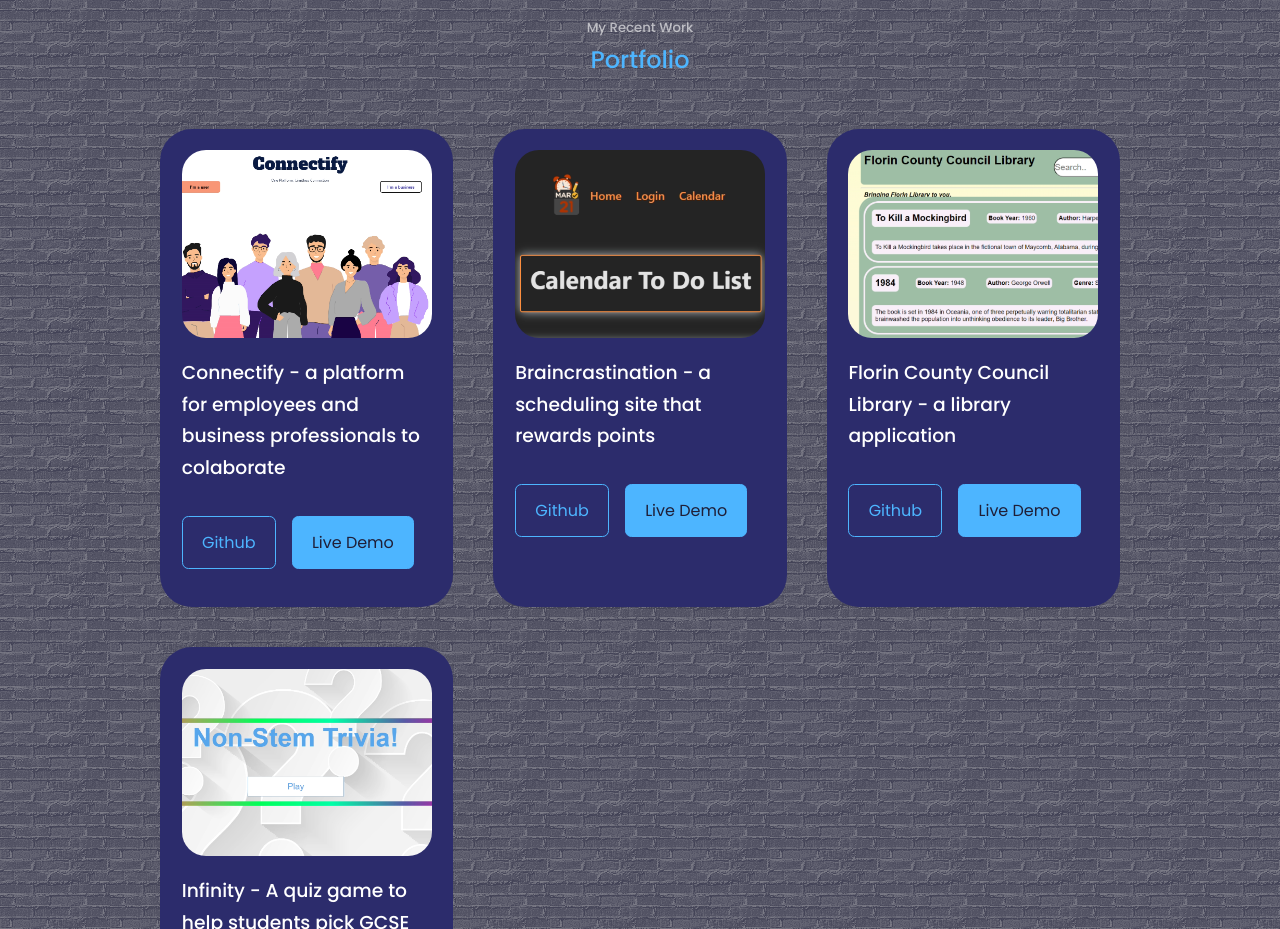
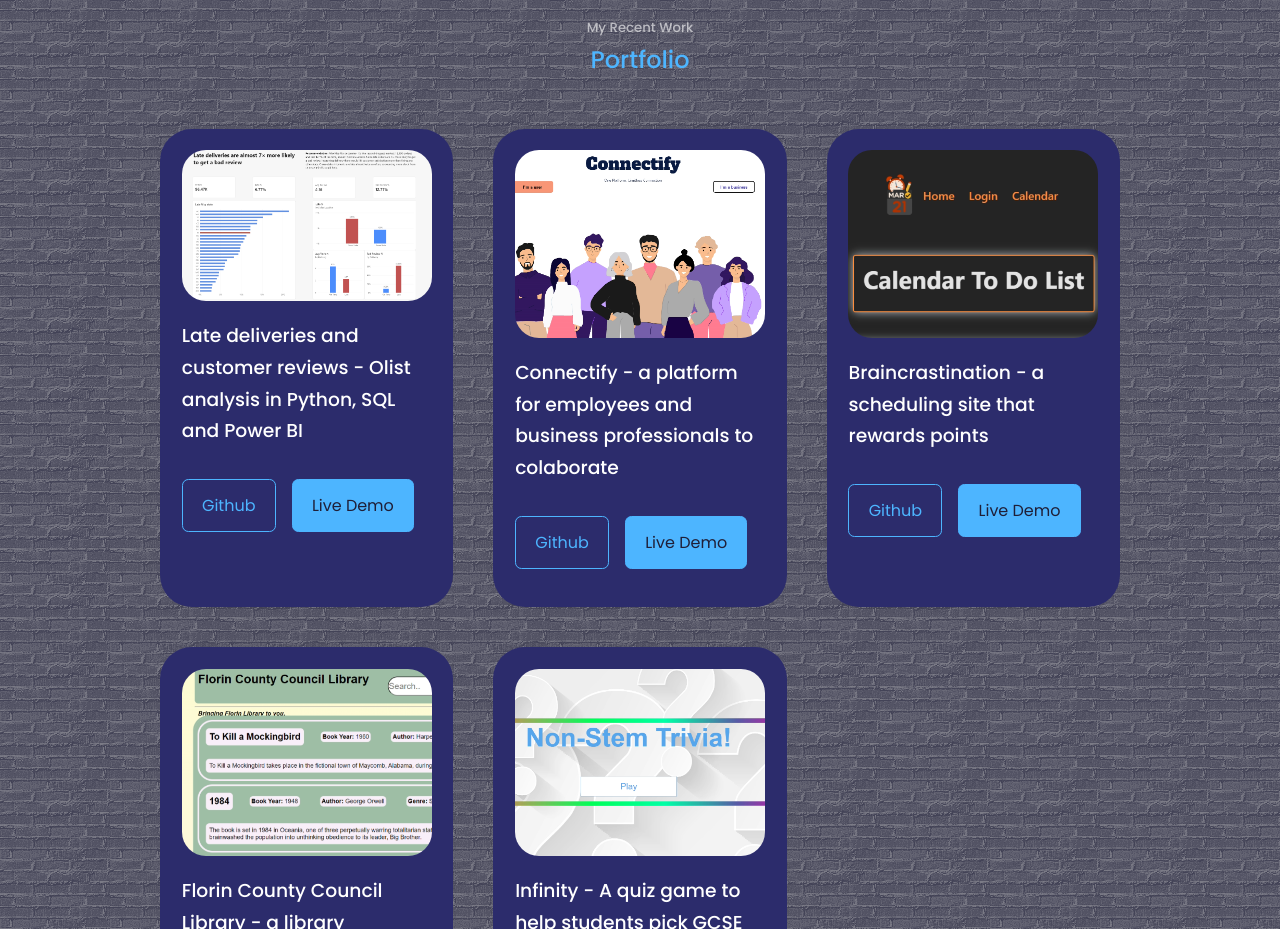
Before and after one commit to dinevtomislav/Portfolio, a React (Create React App) app in the folder react-portfolio-website/: page / in a window 1280 px wide. Shown: the part 3660-4589 px from the top of the page. Built offline with nearby package versions, Linux system fonts and the light colour scheme.

Commit message:
Add new project entry for Olist analysis

```diff
--- a/react-portfolio-website/src/components/portfolio/Portfolio.jsx
+++ b/react-portfolio-website/src/components/portfolio/Portfolio.jsx
@@ -4,10 +4,18 @@ import IMG1 from '../../assets/connectify.png'
 import IMG2 from '../../assets/brain.png'
 import IMG3 from '../../assets/library.png'
 import IMG4 from '../../assets/trvia.png'
+import IMG5 from '../../assets/olist_dashboard.png'
 import video from '../../assets/pr1.mp4'
 
 
 const data = [
+    {
+    id: 5,
+    image: IMG5,
+    title: 'Late deliveries and customer reviews - Olist analysis in Python, SQL and Power BI',
+    github: 'https://github.com/dinevtomislav/olist-delivery-analysis',
+    demo: IMG5
+  },
   {
     id: 1,
     image: IMG1,
```
